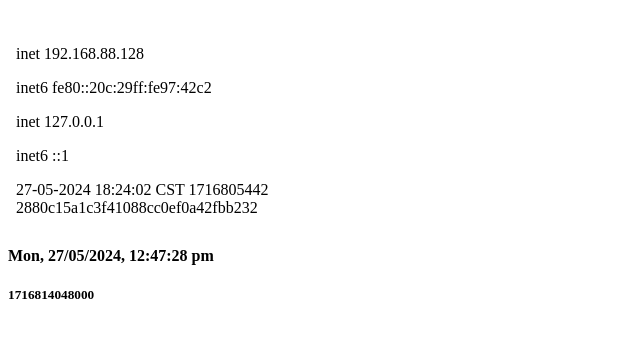
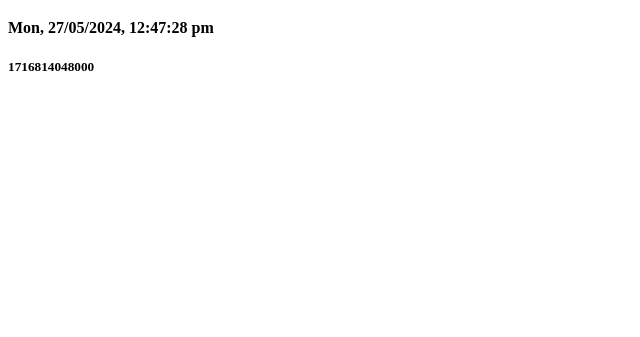
Before and after one commit to NPC00101/103, a plain HTML site: page docs/index.html in a window 1280 px wide. Shown: the part 61-398 px from the top of the page, without its empty margins (0-640 px from the left). Drawn offline with Linux system fonts and the light colour scheme.

Commit message:
Update index.html

```diff
--- a/docs/index.html
+++ b/docs/index.html
@@ -8,12 +8,6 @@
   <body>
     <h1>Hello World from  103 </h1>
  <!-- ipaddresses paste next line -->
-    <br>
-    <div id="list">
-       <iframe  width="400" height="185" src="./ipaddresses.html"
-                     frameborder="0" >
-          </iframe>
-   </div>
    <h4 id="id01">AAAA</h4>
    <h5 id="id02">AAAA</h5>
   </body>
```
